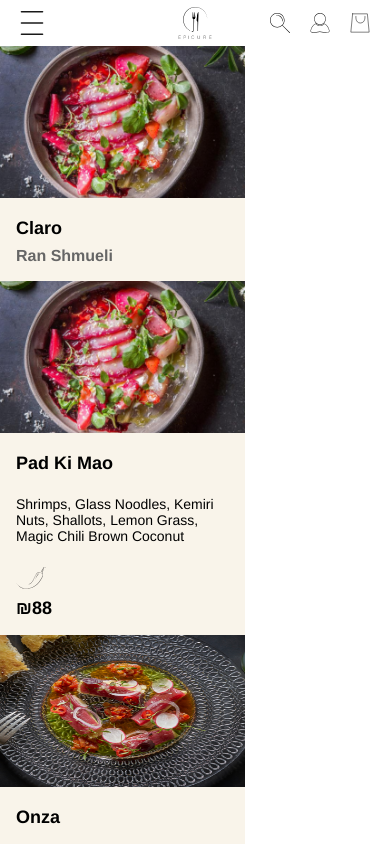
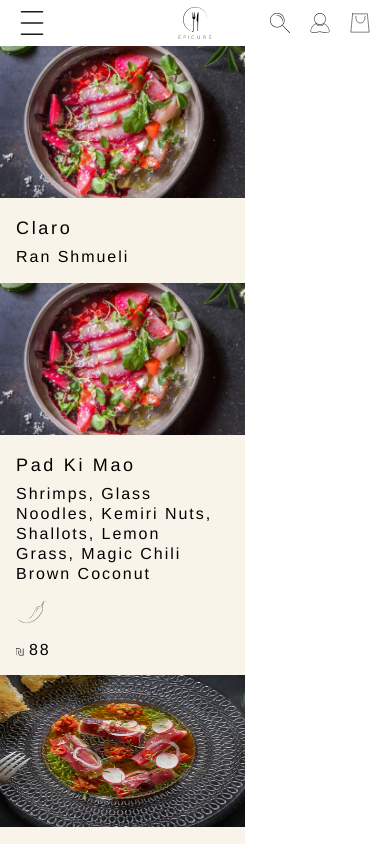
Before and after one commit to IdoAviramMoveo/epicure, a React (Create React App) app: page / in a window 390 px wide. Shown: the top 844 px of the page. Built offline with nearby package versions, Linux system fonts and the light colour scheme.

Commit message:
Fixed some things in Card - mobile

```diff
--- a/src/components/Card/Card.scss
+++ b/src/components/Card/Card.scss
@@ -16,22 +16,38 @@
     display: flex;
     flex-direction: column;
     align-items: flex-start;
-    gap: 8px;
+    gap: 16px;
     padding: 16px;
+
+    .title-description-container {
+      display: flex;
+      flex-direction: column;
+      gap: 8px;
+    }
 
     .card-title {
       margin: 0;
-      font-size: 18px; // Adjust font-size as needed
+      font-size: 18px;
+      font-weight: 400;
+      letter-spacing: 2.67px;
+      gap: 8px;
     }
 
     .card-subtitle {
       margin: 0;
-      font-size: 16px; // Adjust font-size as needed
-      color: #666; // Example color, adjust as needed
+      font-size: 16px;
+      font-weight: 200;
+      line-height: 20px;
+      letter-spacing: 1.97px;
     }
 
     .card-description {
-      font-size: 14px;
+      width: 209px;
+      height: 100px;
+      margin: 0;
+      font-size: 16px;
+      line-height: 20px;
+      letter-spacing: 1.97px;
     }
 
     .food-icon {
@@ -40,8 +56,21 @@
     }
 
     .card-price {
-      font-size: 18px;
-      font-weight: bold;
+      font-size: 16px;
+      font-weight: 400;
+      line-height: 19px;
+      letter-spacing: 1.97px;
+      display: flex;
+      justify-content: center;
+      align-items: flex-end;
+      gap: 4px;
+      font-style: normal;
     }
   }
 }
+
+.card.third-type {
+  .card-title {
+    height: 49px;
+  }
+}
--- a/src/components/Card/Card.tsx
+++ b/src/components/Card/Card.tsx
@@ -1,6 +1,6 @@
-//import { Link } from "react-router-dom";
+import "./Card.scss";
 
-import "./Card.scss";
+import ilsLogo from "../../assets/images/ilsLogo.svg";
 
 type CardProps = {
   title: string;
@@ -9,18 +9,26 @@ type CardProps = {
   description?: string;
   foodIcon?: string;
   price?: number;
+  className?: string;
 };
 
-const Card: React.FC<CardProps> = ({ title, image, subtitle, description, foodIcon, price }) => {
+const Card: React.FC<CardProps> = ({ title, image, subtitle, description, foodIcon, price, className }) => {
   return (
-    <div className='card'>
+    <div className={`card ${className || ""}`}>
       <img src={image} alt={title} className='card-image' />
       <div className='card-content'>
-        <h3 className='card-title'>{title}</h3>
-        {subtitle && <h4 className='card-subtitle'>{subtitle}</h4>}
-        {description && <p className='card-description'>{description}</p>}
+        <div className='title-description-container'>
+          <h3 className='card-title'>{title}</h3>
+          {subtitle && <h4 className='card-subtitle'>{subtitle}</h4>}
+          {description && <p className='card-description'>{description}</p>}
+        </div>
         {foodIcon && <img src={foodIcon} alt='food icon' className='food-icon' />}
-        {price && <div className='card-price'>₪{price}</div>}
+        {price && (
+          <div className='card-price'>
+            <img src={ilsLogo} alt='ILS' className='ils-icon' />
+            {price}
+          </div>
+        )}
       </div>
     </div>
   );
--- a/src/pages/HomePage/HomePage.tsx
+++ b/src/pages/HomePage/HomePage.tsx
@@ -18,7 +18,7 @@ const HomePage = () => {
         foodIcon={spicyFoodIcon}
         price={88}
       />
-      <Card title='Onza' image={onzaRestaurant} />
+      <Card title='Onza' image={onzaRestaurant} className='third-type' />
       <Footer />
     </>
   );
```
Also changed, not shown: src/assets/images/ilsLogo.svg (added).
